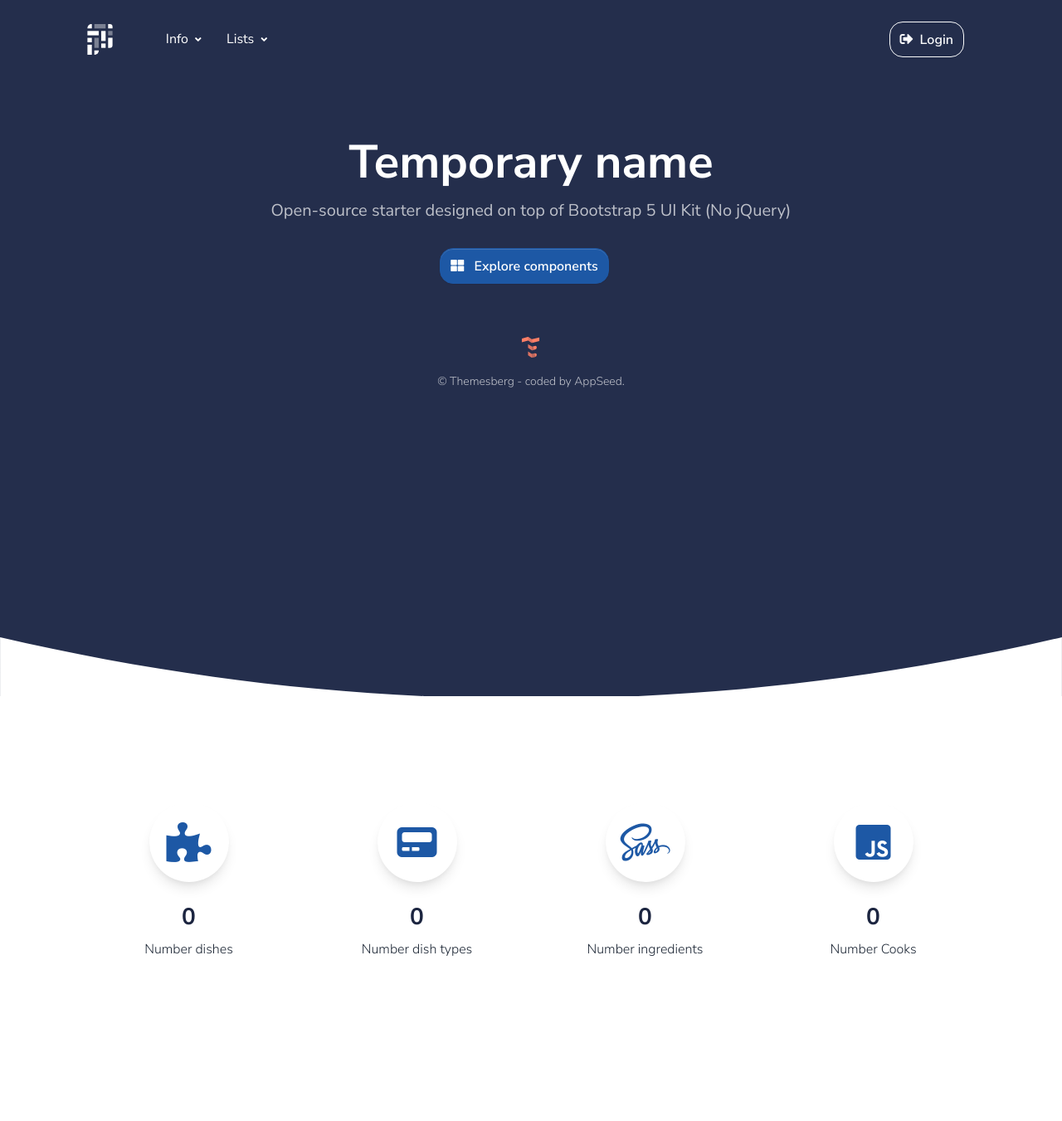
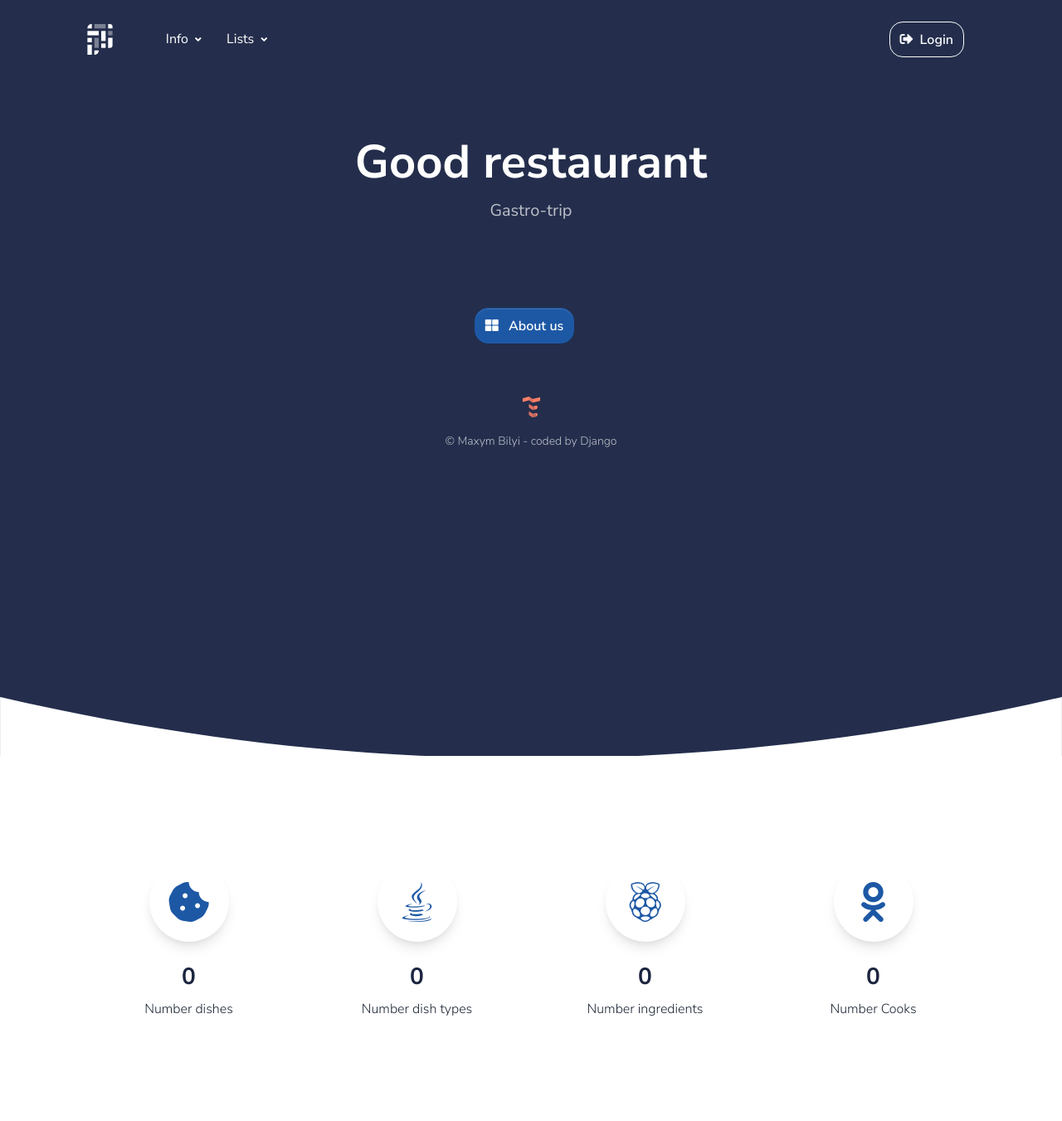
Before and after one commit to Mxbely/restaurant-kitchen-service, a Django app: page / in a window 1280 px wide. Shown: the top 1351 px of the page at 83% size. Run offline with Django 5.2, Linux system fonts and the light colour scheme; data that the repository does not hold is empty; some libraries are stand-ins or nearby versions.

Commit message:
change icons in home page

```diff
--- a/templates/kitchen/index.html
+++ b/templates/kitchen/index.html
@@ -79,23 +79,24 @@
 
                         </div>
                         <h1 class="fw-bolder display-2">
-                            Temporary name
+                            Good restaurant
                         </h1>
                         <h2 class="lead fw-normal text-muted mb-4 px-lg-10">
-                            Open-source starter designed on top of Bootstrap 5 UI Kit (No jQuery)
+                            Gastro-trip
                         </h2>
+                        <br><br><br>
                         <!-- Button Modal -->
                         <div class="d-flex justify-content-center align-items-center mb-5">
-                            <a href="#components" class="btn btn-tertiary mb-3 mt-2 me-2 me-md-3 animate-up-2"><span
-                                    class="fas fa-th-large me-2"></span> <span class="d-none d-md-inline">Explore
-                                    components</span> <span class="d-md-none">Components</span></a>
+                            <a href="{% url 'kitchen:about' %}" class="btn btn-tertiary mb-3 mt-2 me-2 me-md-3 animate-up-2"><span
+                                    class="fas fa-th-large me-2"></span> <span class="d-none d-md-inline">About us
+                                    </span> <span class="d-md-none"></span></a>
                         </div>
                         <div class="d-flex justify-content-center flex-column mb-6 mb-lg-5">
                             <a href="https://themesberg.com" class="d-block text-center mx-auto" target="_blank">
                                 <img src="{{ ASSETS_ROOT }}/img/themesberg.svg" class="d-block mx-auto mb-3" height="25"
                                     width="25" alt="Themesberg Logo">
                                 <span class="text-muted font-small">
-                                    &copy; Themesberg - coded by AppSeed.
+                                    &copy; Maxym Bilyi - coded by Django
                                 </span>
                             </a>
                         </div>
@@ -114,28 +115,28 @@
                 <div class="row justify-content-center mb-5 mb-lg-6">
                     <div class="col-6 col-md-3 text-center mb-4">
                         <div class="icon icon-shape icon-lg bg-white shadow-lg border-light rounded-circle mb-4">
-                            <span class="fas fa-puzzle-piece text-tertiary"></span>
+                            <span class="fas fa-cookie-bite text-tertiary"></span>
                         </div>
                         <h3 class="fw-bolder">{{ num_dishes }}</h3>
                         <p class="text-gray">Number dishes</p>
                     </div>
                     <div class="col-6 col-md-3 text-center mb-4">
                         <div class="icon icon-shape icon-lg bg-white shadow-lg border-light rounded-circle mb-4">
-                            <span class="fas fa-pager text-tertiary"></span>
+                            <span class="fab fa-java text-tertiary"></span>
                         </div>
                         <h3 class="fw-bolder">{{ num_dish_types }}</h3>
                         <p class="text-gray">Number dish types</p>
                     </div>
                     <div class="col-6 col-md-3 text-center">
                         <div class="icon icon-shape icon-lg bg-white shadow-lg border-light rounded-circle mb-4">
-                            <span class="fab fa-sass text-tertiary"></span>
+                            <span class="fab fa-raspberry-pi text-tertiary"></span>
                         </div>
                         <h3 class="fw-bolder">{{ num_ingredients }}</h3>
                         <p class="text-gray">Number ingredients</p>
                     </div>
                     <div class="col-6 col-md-3 text-center">
                         <div class="icon icon-shape icon-lg bg-white shadow-lg border-light rounded-circle mb-4">
-                            <span class="fab fa-js-square text-tertiary"></span>
+                            <span class="fab fa-odnoklassniki text-tertiary"></span>
                         </div>
                         <h3 class="fw-bolder">{{ num_cooks }}</h3>
                         <p class="text-gray">Number Cooks</p>
```
